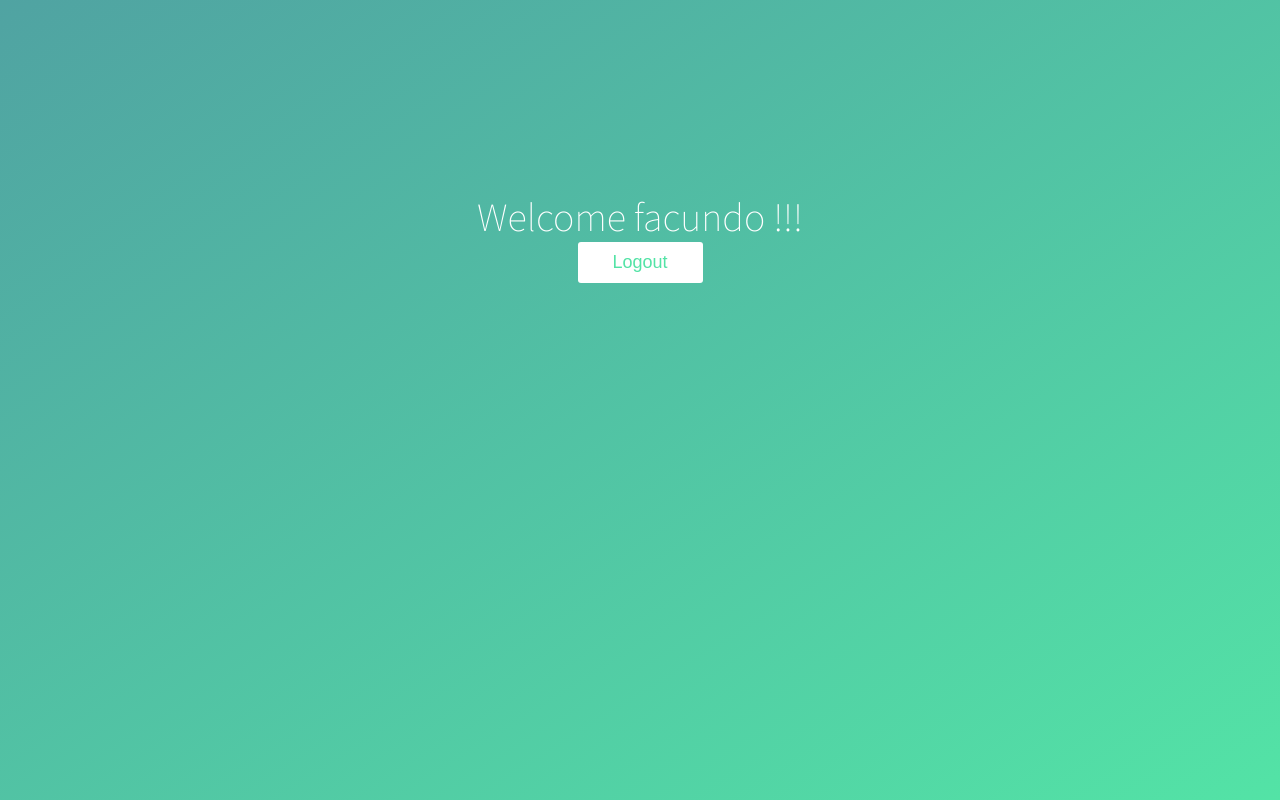
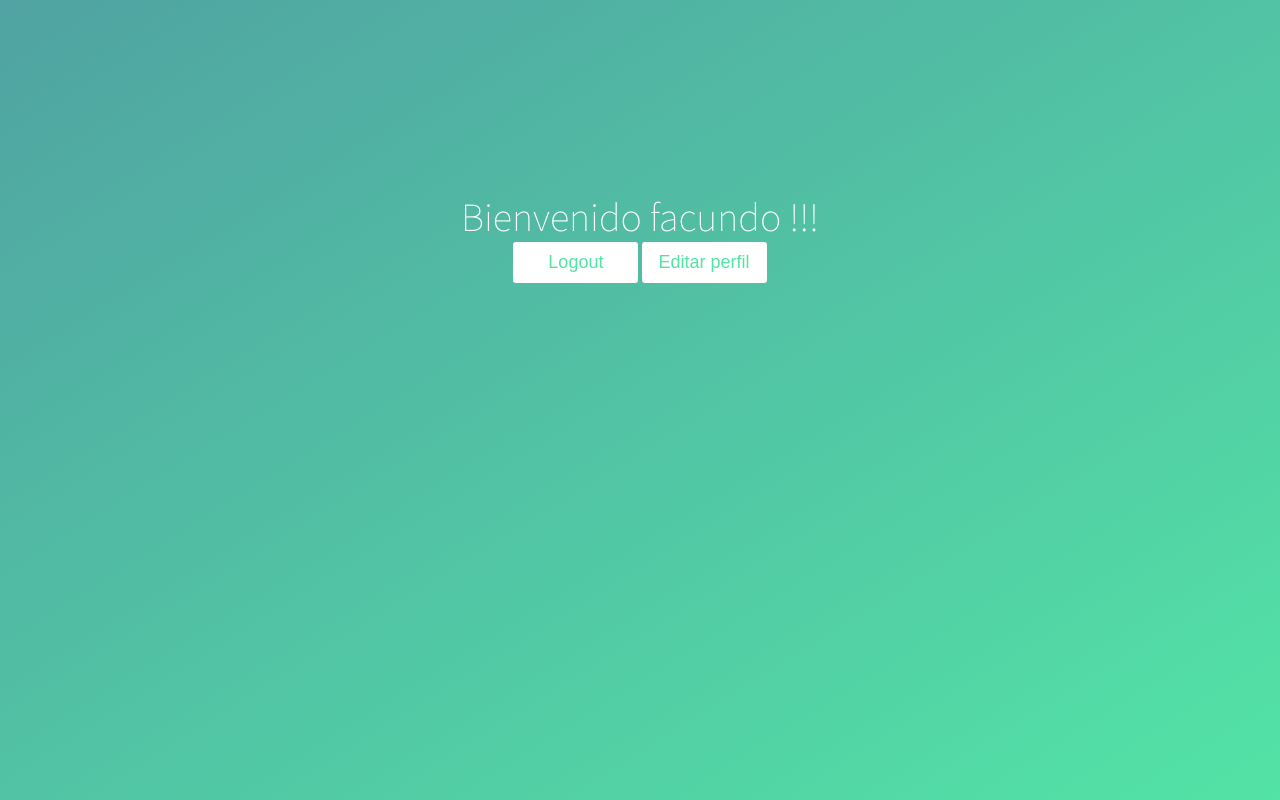
Before and after one commit to Fasctrox/LumenCap, a Django app: page /home/ in a window 1280 px wide. Run offline with Django 3.2, Linux system fonts and the light colour scheme; a user stored in the database is signed in.

Commit message:
Dante la cago

```diff
--- a/templates/home.html
+++ b/templates/home.html
@@ -5,6 +5,7 @@
 <link rel="stylesheet" type="text/css" href="{% static 'css/home.css '%}"
 {% endblock %}
 {% block content %}
-    <h1> Welcome {{ user.username }} !!! </h1>
+    <h1> Bienvenido {{ user.username }} !!! </h1>
     <button type="button" onclick="window.location.href='/logout/' ">Logout</button>
+    <button type="button" onclick="window.location.href='/logout/' ">Editar perfil</button>
 {% endblock %}
```
Also changed, not shown: db.sqlite3, 1 other file.
